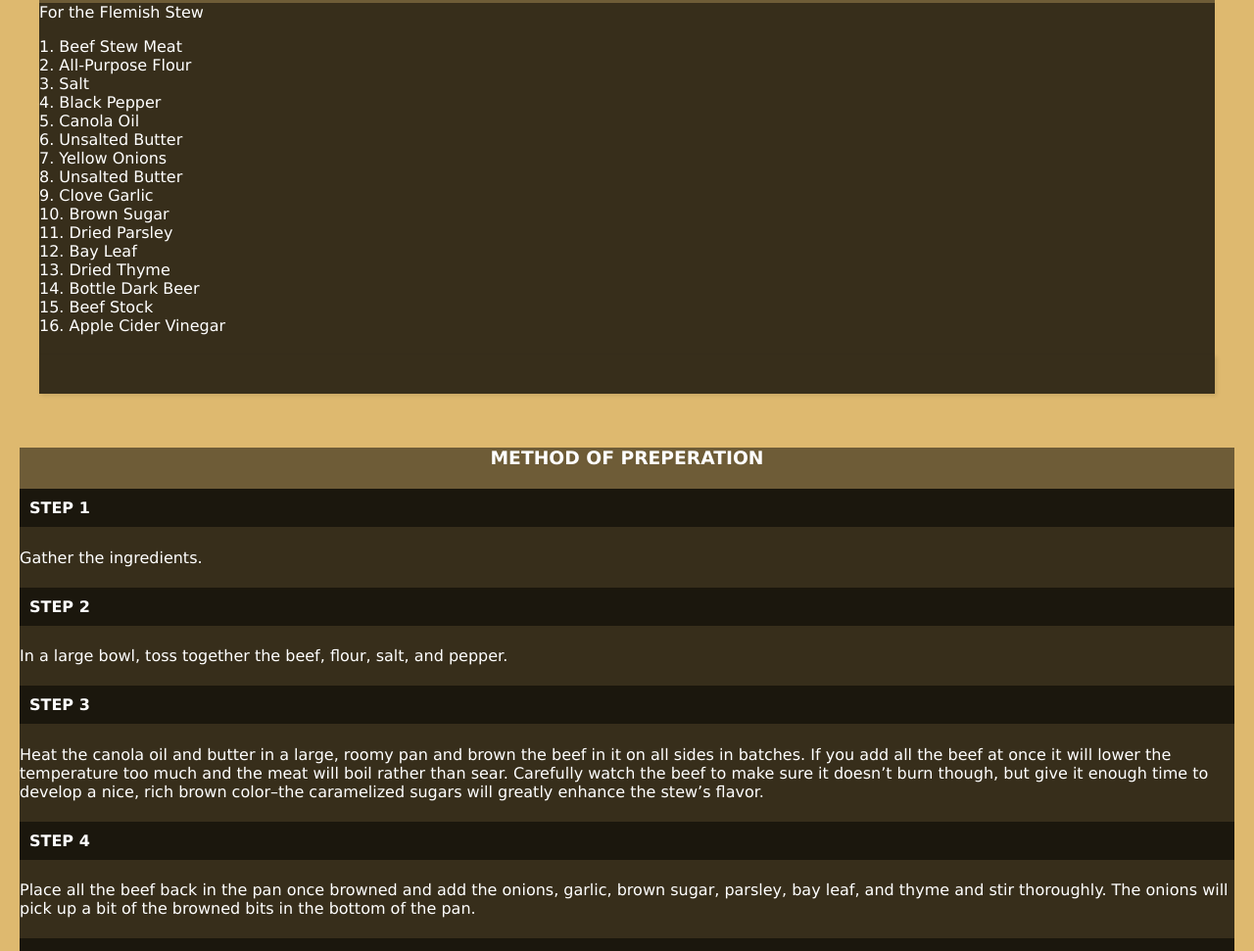
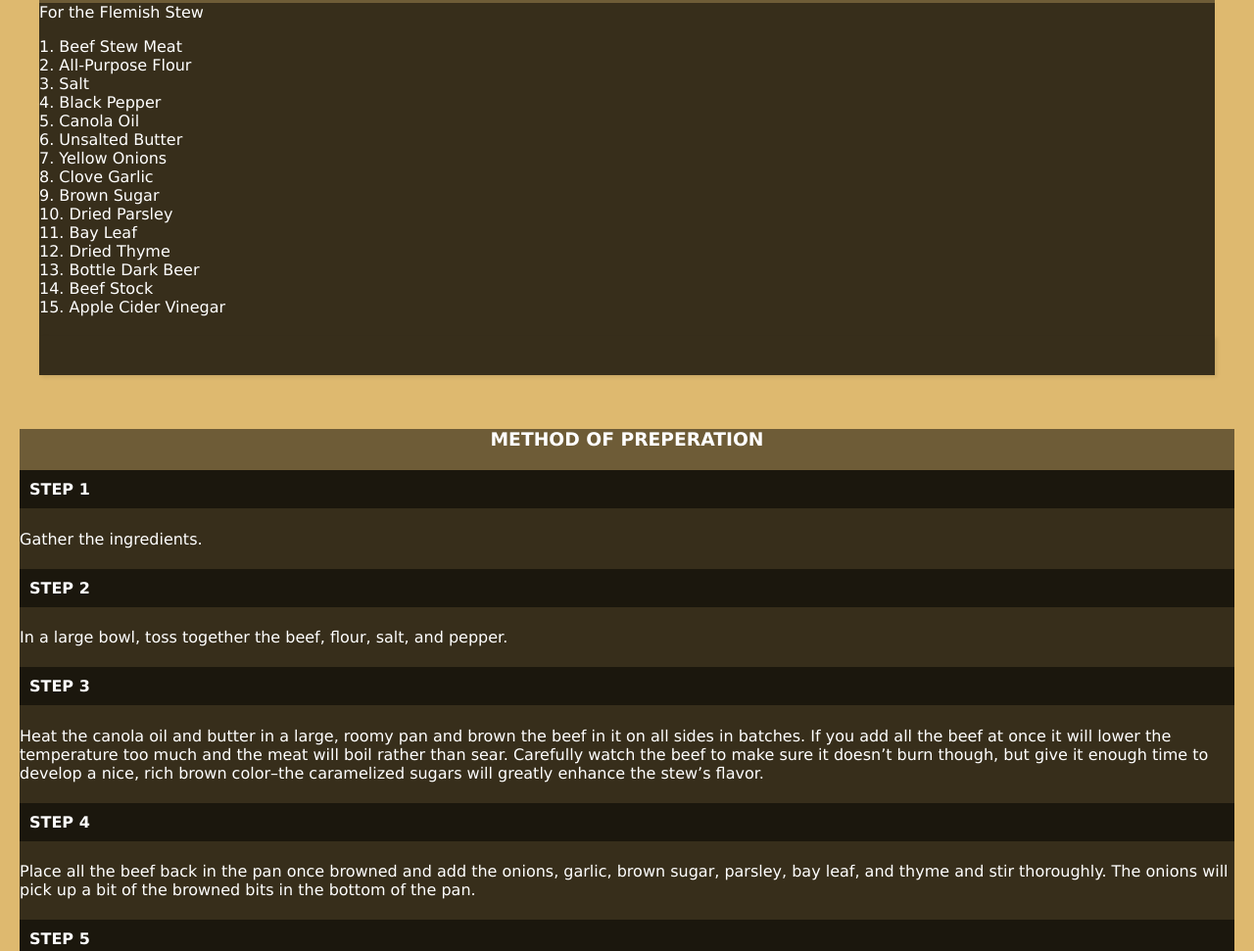
Before and after one commit to YatindraRai002/frenchproject.i, a plain HTML site: page lille.html in a window 1280 px wide. Shown: the part 1131-2102 px from the top of the page at 98% size. Drawn offline with Linux system fonts and the light colour scheme.

Commit message:
Update lille.html

```diff
--- a/lille.html
+++ b/lille.html
@@ -164,15 +164,15 @@
             <li>5. Canola Oil</li>
             <li>6. Unsalted Butter</li>
             <li>7. Yellow Onions</li>
-            <li>8. Unsalted Butter</li>
-            <li>9. Clove Garlic</li>
-            <li>10. Brown Sugar</li>
-            <li>11. Dried Parsley</li>
-            <li>12. Bay Leaf</li>
-            <li>13. Dried Thyme</li>
-            <li>14. Bottle Dark Beer</li>
-            <li>15. Beef Stock</li>
-            <li>16. Apple Cider Vinegar</li>
+
+            <li>8. Clove Garlic</li>
+            <li>9. Brown Sugar</li>
+            <li>10. Dried Parsley</li>
+            <li>11. Bay Leaf</li>
+            <li>12. Dried Thyme</li>
+            <li>13. Bottle Dark Beer</li>
+            <li>14. Beef Stock</li>
+            <li>15. Apple Cider Vinegar</li>
 
 
         </ul>
```
